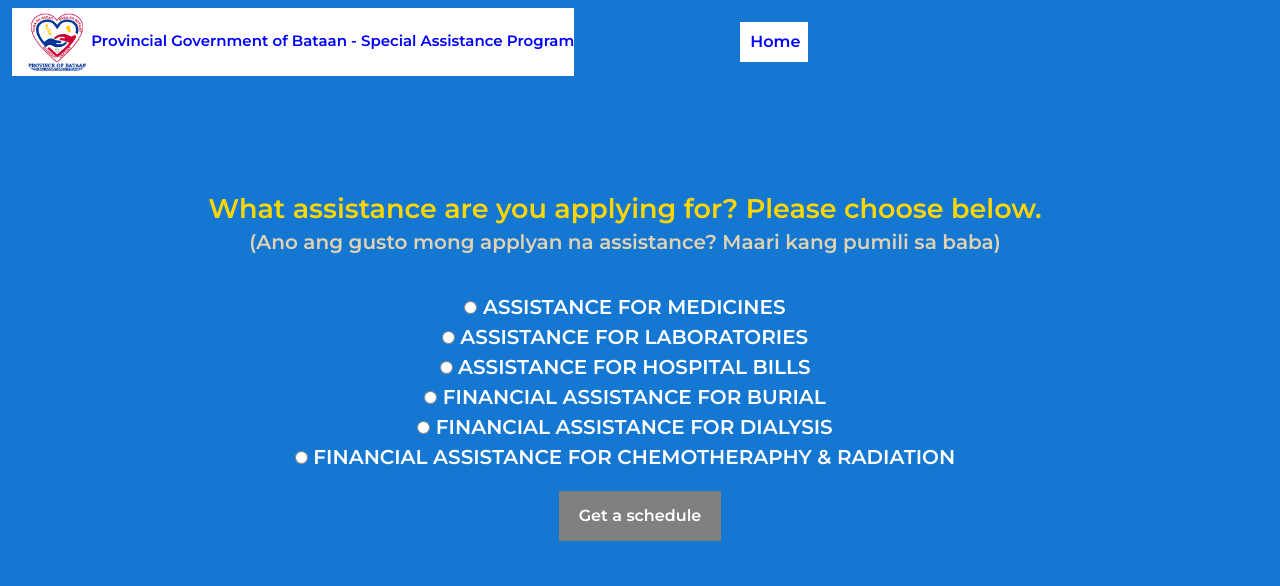
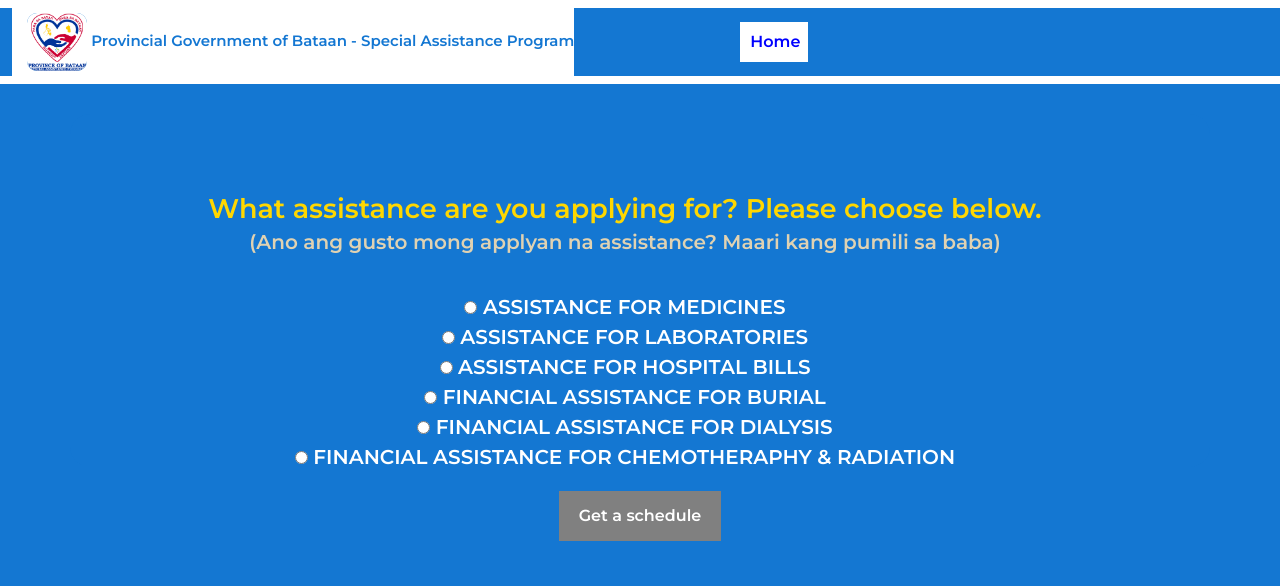
Before and after one commit to jeanalynignacio/system, a PHP site: page /public_html/applysched.php in a window 1280 px wide. Shown: the top 586 px of the page. Run offline with PHP 8.4, Linux system fonts and the light colour scheme; the visitor is signed in with stand-in values (Sample User, id 1); data that the repository does not hold is empty.

Commit message:
Update applysched.php

```diff
--- a/applysched.php
+++ b/applysched.php
@@ -112,9 +112,9 @@
 <body>
     <div class="all-content">
         <!-- navbar !-->
-        <nav class="navbar navbar-expand-lg navbar-light" style="background-color: #1477d2">
+        <nav class="navbar navbar-expand-lg navbar-light" style="background-color: white;">
             <div class="container-fluid">
-                <a class="navbar-brand" href="#" id="logo" style="font-size: 15px; color: blue; background: white;">
+                <a class="navbar-brand" href="#" id="logo" style="font-size: 15px; color: #1477d2; background: white;">
                     <img src="images/background.png" /> Provincial Government of Bataan - Special Assistance Program
                 </a>
                 <button class="navbar-toggler" type="button" data-bs-toggle="collapse" data-bs-target="#navbarSupportedContent" aria-controls="navbarSupportedContent" aria-expanded="false" aria-label="Toggle navigation">
```
